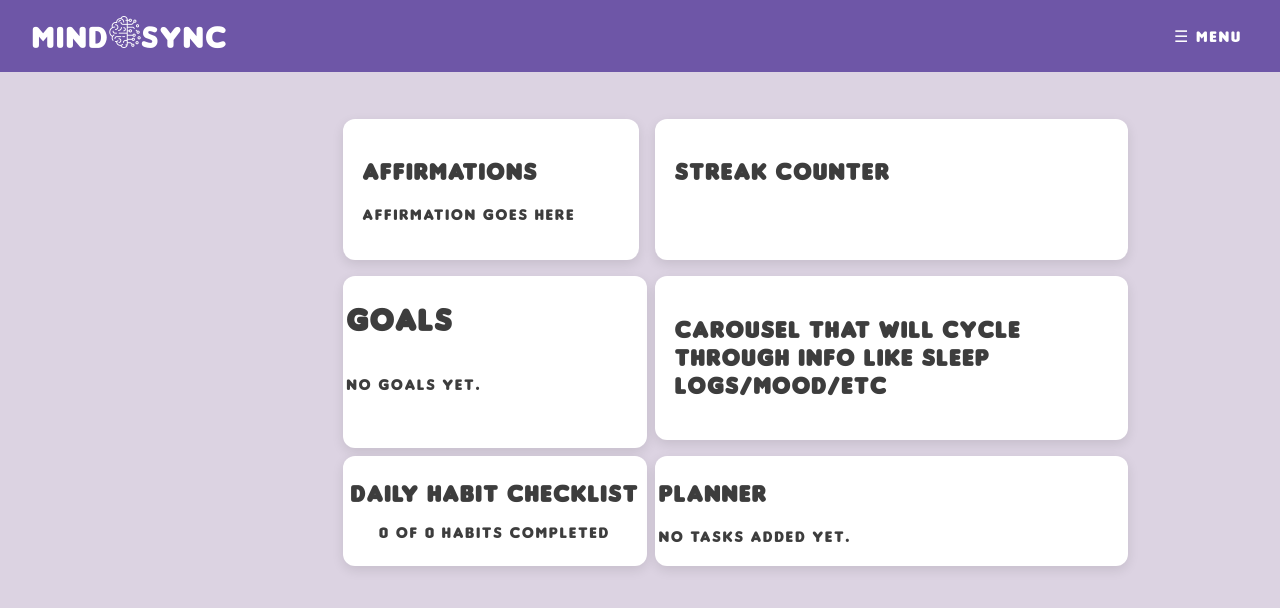
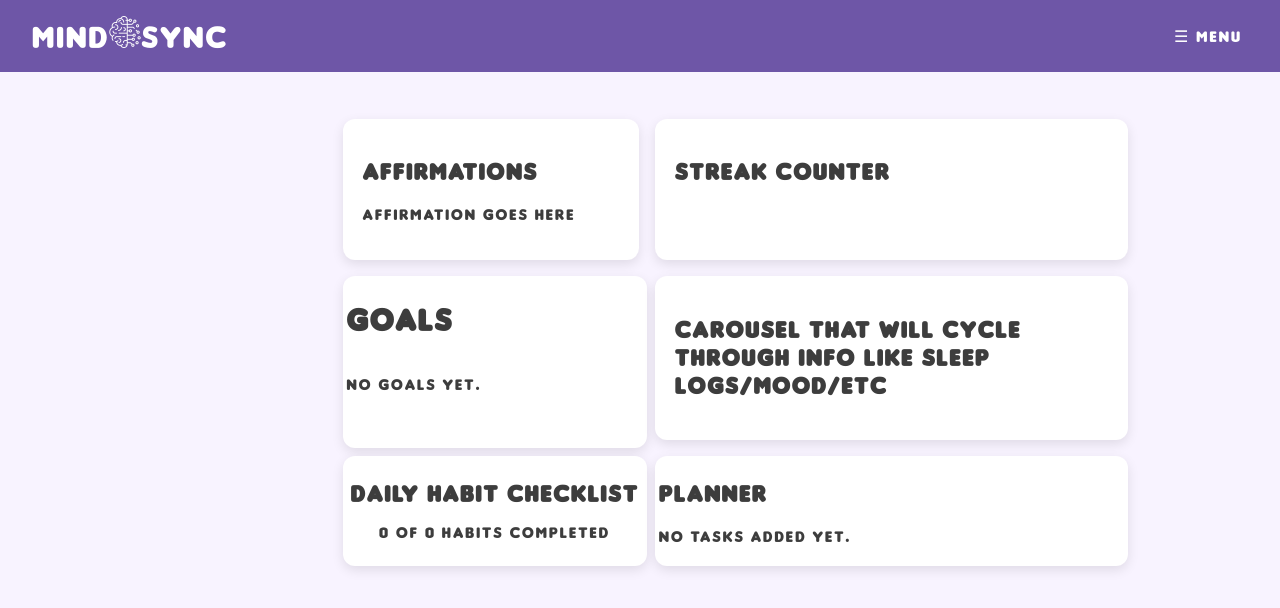
Before and after one commit to Jacob-Gauger/MindSync, a React (Create React App) app: page / in a window 1280 px wide. Shown: the top 608 px of the page. Built offline with nearby package versions, Linux system fonts and the light colour scheme.

Commit message:
fixing color

```diff
--- a/src/css/App.css
+++ b/src/css/App.css
@@ -16,7 +16,7 @@
 }
 body {
   font-family: 'VT323', monospace;
-  background: rgb(220, 211, 226);
+  background: rgb(248, 243, 255);
   color: rgb(61, 61, 61);
   letter-spacing: 2px;
 }
```
